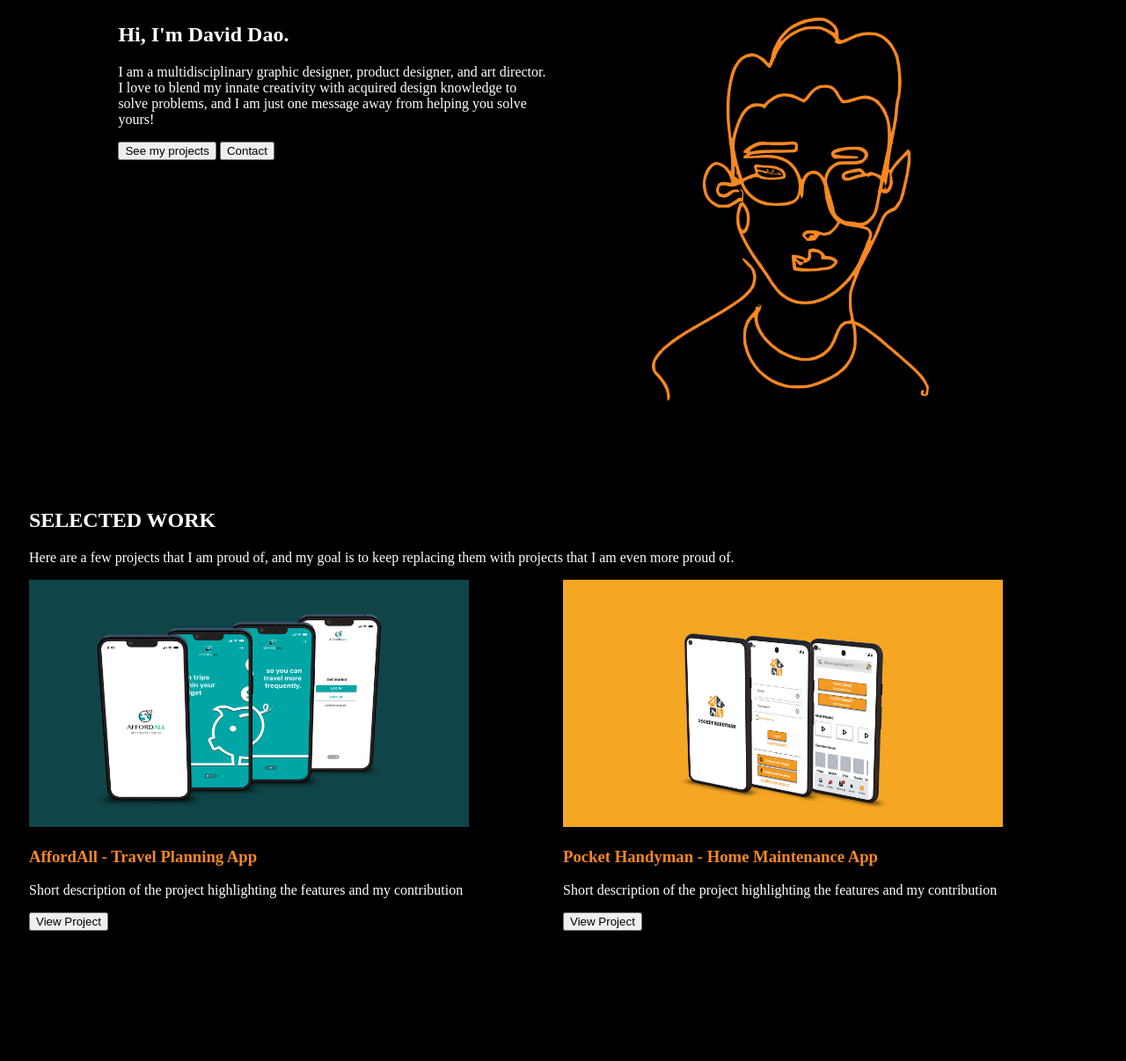
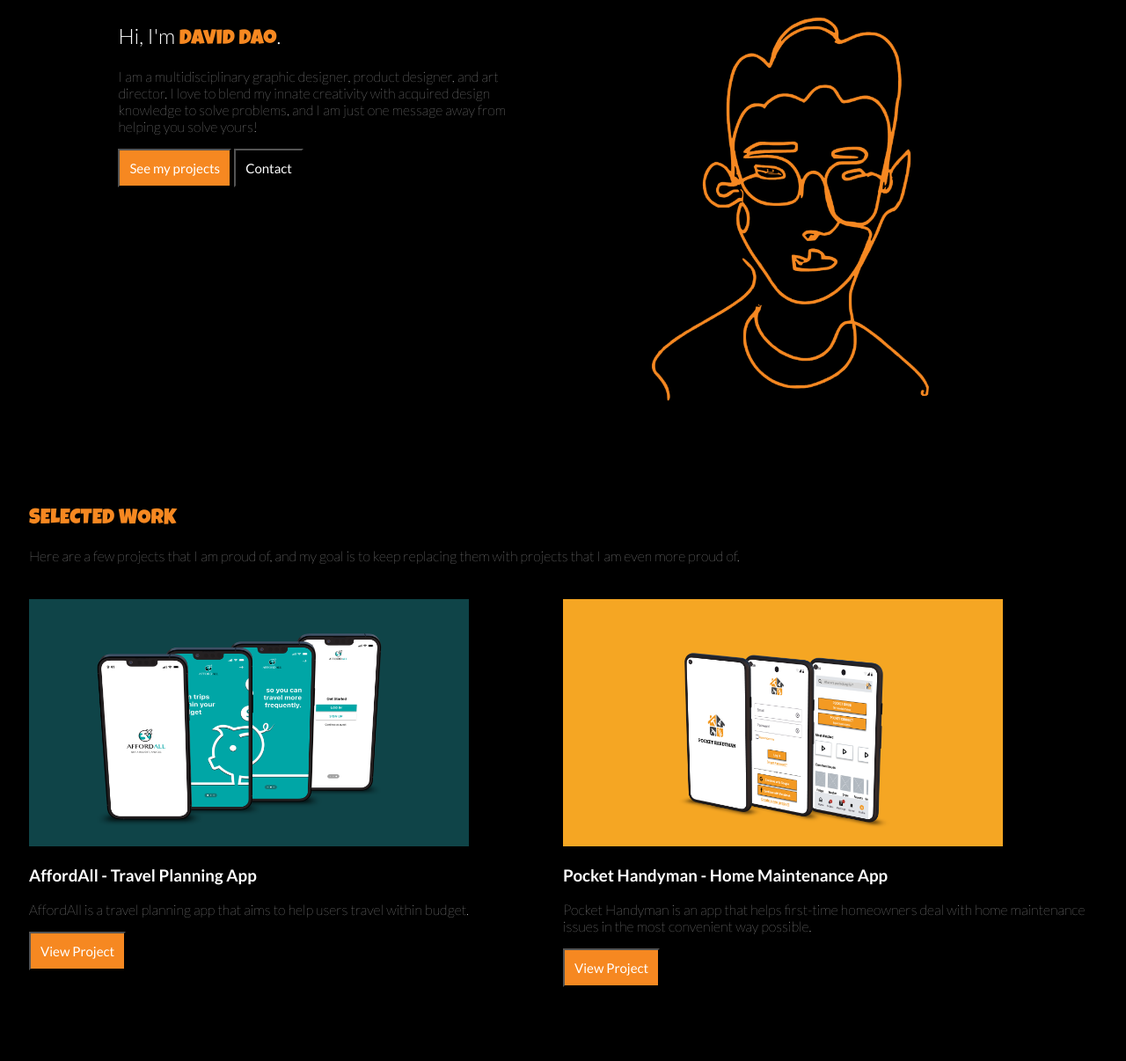
Before and after one commit to daviddao30/UX_UI_HW_19, a plain HTML site: page index.html in a window 1280 px wide. Shown: the part 128-1334 px from the top of the page at 88% size. Drawn offline with Linux system fonts and the light colour scheme.

Commit message:
Updated UX_UI_HW_19

```diff
--- a/css/style.css
+++ b/css/style.css
@@ -1,6 +1,30 @@
 html {
     background-color: black;
     color: white;
+    scroll-behavior: smooth;
+    font-family: "Lato", sans-serif;
+    font-weight: 100;
+    font-style: normal;
+}
+
+h1 {
+    font-family: "Lato", sans-serif;
+    font-weight: 300;
+    font-style: normal;
+}
+
+.name {
+    font-family: "Luckiest Guy", cursive;
+    font-weight: 400;
+    font-style: normal;
+    color: #F68821;
+}
+
+h2 {
+    font-family: "Luckiest Guy", cursive;
+    font-weight: 400;
+    font-style: normal;
+    color: #F68821;
 }
 
 .inline-block {
@@ -25,10 +49,18 @@
     float: left;
 }
 
-#contact {
+button {
     background-color: #F68821;
     color: white;
-    padding: 8px;
+    padding: 11px;
+    font-family: "Lato", sans-serif;
+    font-weight: 400;
+    font-style: normal;
+    font-size: 15px;
+}
+
+button:hover {
+    background-color: #ADC03D;
 }
 
 .heroImg {
@@ -42,6 +74,21 @@
     vertical-align: top;
 }
 
+h2 {
+    color: #F68821;
+}
+
+li {
+    font-family: "Lato", sans-serif;
+    font-weight: 400;
+    font-style: normal;
+}
+
+li:hover {
+    color: #ADC03D;
+    text-decoration: underline;
+}
+
 .content {
     width: 490px;
     margin: 0 auto;
@@ -49,15 +96,16 @@
     margin-bottom: 50px;
 }
 
-.selectedWork {
+#selectedWork {
     padding: 25px;
 }
 
 .projects {
     display: grid;
+    margin-top: 40px;
     grid-template-rows: 500px 500px;
     grid-template-columns: 1fr 1fr;
-    grid-row-gap: 50px;
+    grid-row-gap: 40px;
     grid-template-areas:
     "projectOne projectTwo"
     "projectThree projectFour"
@@ -68,17 +116,14 @@
     width: 500px;
 }
 
-.contact {
+#contact {
     padding: 25px;
 }
 
 #email {
     color: #F68821;
     text-decoration: underline;
-}
-
-h3 {
-    color: #F68821;
+    font-weight: bold;
 }
 
 footer {
@@ -95,7 +140,11 @@
     text-align: center;
 }
 
-
+.btn2 {
+    background-color: transparent;
+    stroke: white;
+    outline: 1px;
+}
 
 @media only screen and (max-width: 600px) {
 
--- a/index.html
+++ b/index.html
@@ -4,6 +4,10 @@
     <meta charset="UTF-8">
     <meta name="viewport" content="width=device-width, initial-scale=1.0">
     <link rel="stylesheet" href="css/style.css">
+    <link rel="preconnect" href="https://fonts.googleapis.com">
+    <link rel="preconnect" href="https://fonts.gstatic.com" crossorigin>
+    <link href="https://fonts.googleapis.com/css2?family=Lato:ital,wght@0,100;0,300;0,400;0,700;0,900;1,100;1,300;1,400;1,700;1,900&display=swap" rel="stylesheet">
+    <link href="https://fonts.googleapis.com/css2?family=Lato:ital,wght@0,100;0,300;0,400;0,700;0,900;1,100;1,300;1,400;1,700;1,900&family=Luckiest+Guy&display=swap" rel="stylesheet">
     <title>David's Portfolio</title>
 </head>
 
@@ -14,7 +18,7 @@
                 <ul>
                     <li class="inline-block">About</li>
                     <li class="inline-block">Projects</li>
-                    <li class="inline-block"><button id="contact">Contact</button></li>
+                    <li class="inline-block"><button id="contactButton" onclick="myFunction()">Contact</button></li>
                 </ul>
             </nav>
     </header>
@@ -22,54 +26,54 @@
     <section class="heroImg">
         <img src="images/David (1) - colour.png">
         <div class="content">
-            <h1>Hi, I'm David Dao.</h1>
+            <h1>Hi, I'm <span class="name">David Dao</span>.</h1>
             <p>I am a multidisciplinary graphic designer, product designer, and art director.
                 I love to blend my innate creativity with acquired design knowledge to solve problems, and I am just one message away from helping you solve yours!</p>
-            <button class="btn1">See my projects</button>
-            <button class="btn2">Contact</button>
+            <a href="#selectedWork"><button class="btn1">See my projects</button></a>
+            <button class="btn2" onclick="myFunction()">Contact</button>
         </div>
     </section>
 
     <!-- My Work Section Constructed using CSS Grid -->
-    <section class="selectedWork">
+    <section id="selectedWork">
         <h2>SELECTED WORK</h2>
         <p>Here are a few projects that I am proud of, and my goal is to keep replacing them with projects that I am even more proud of.</p>
         <div class="projects">
             <div class="projectOne">
                 <img src="images/AffordAll.png">
                 <h3>AffordAll - Travel Planning App</h3>
-                <p>Short description of the project highlighting the features and my contribution</p>
+                <p>AffordAll is a travel planning app that aims to help users travel within budget.</p>
                 <button id="viewProject">View Project</button>
             </div>
             <div class="projectTwo">
                 <img src="images/PocketHandyman.png">
                 <h3>Pocket Handyman - Home Maintenance App</h3>
-                <p>Short description of the project highlighting the features and my contribution</p>
+                <p>Pocket Handyman is an app that helps first-time homeowners deal with home maintenance issues in the most convenient way possible.</p>
                 <button id="viewProject">View Project</button>
             </div>
             <div class="projectThree">
                 <img src="images/CanadaPost.png">
                 <h3>Canada Post - Responsive Website Redesign</h3>
-                <p>Short description of the project highlighting the features and my contribution</p>
+                <p>The website of Canada Post was redesigned in order to make it easier for users to navigate around the pages.</p>
                 <button id="viewProject">View Project</button>
             </div>
             <div class="projectFour">
                 <img src="images/PresentationManor.png">
                 <h3>Presentation Manor - Website Redesign</h3>
-                <p>Short description of the project highlighting the features and my contribution</p>
+                <p>The website of Presentation Manor Senior Living was redesigned in order to provide users with more necessary information.</p>
                 <button id="viewProject">View Project</button>
             </div>
         </div>
     </section>
 
-    <section class="contact">
+    <section id="contact">
         <h2>LET'S CREATE</h2>
         <p>Feel free to reach out to me if you need any design work done, or simply to connect.</p>
         <p id="email">daivudao30@gmail.com</p>
     </section>
 
     <footer>
-        <h2 class="inline-block">David Dao</h2>
+        <h3 class="inline-block">David Dao</h2>
         <p class="inline-block">© 2024 David Dao. All rights reserved</p>
         <ul class="inline-block">
             <li class="inline-block"><img src="images/LinkedinLogo.png" alt="LinkedinLogo"></li>
@@ -78,4 +82,5 @@
         </ul>
     </footer>
 </body>
+    <script src="js/index.js"></script>
 </html>
--- /dev/null
+++ b/js/index.js
@@ -0,0 +1,6 @@
+console.log("Your index.js file is loaded correctly!");
+
+function myFunction() {
+    const element = document.getElementById("contact");
+    element.scrollIntoView({block: "end", behavior: "smooth"});
+  }
```
Also changed, not shown: 1 other file.
